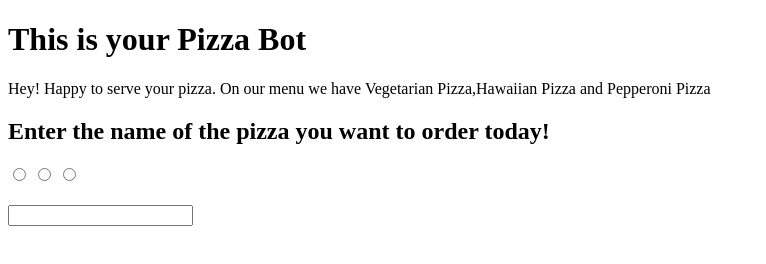
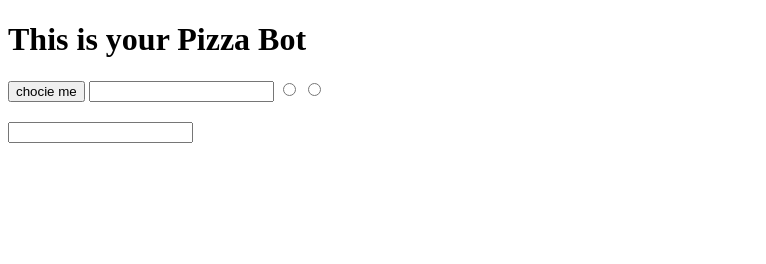
Before and after one commit to NasimMhn/pizza-bot, a plain HTML site: page code/index.html in a window 1280 px wide. Shown: the whole page, without its empty margins (0-766 px from the left). Drawn offline with Linux system fonts and the light colour scheme.

Commit message:
chnges before updating

```diff
--- a/code/index.html
+++ b/code/index.html
@@ -1,11 +1,13 @@
 <!DOCTYPE html>
 <html lang="en">
+
 <head>
   <meta charset="UTF-8" />
   <meta name="viewport" content="width=device-width, initial-scale=1.0" />
   <meta http-equiv="X-UA-Compatible" content="ie=edge" />
   <title>Project 4: Pizzabot</title>
 </head>
+
 <body>
   <container>
 
@@ -21,24 +23,25 @@
     <div class="form-section">
 
       <form action="">
+        <button id="pizzatype" type="radio" name="pizzatype">chocie me</button>
 
-      <input type="radio" name="pizzatype"></input>
-      <input type="radio" name="pizzatype"></input>
-      <input type="radio" name="pizzatype"></input>
+        <input></input>
+        <input id="pizzatype" type="radio" name="pizzatype"></input>
+        <input id="pizzatype" type="radio" name="pizzatype"></input>
 
       </form>
 
-  <div class = "orderquantity">
-    <h2 id= "orderquantity"></h2>
+      <div class="orderquantity">
+        <h2 id="orderquantity"></h2>
         <input type="number"></input>
       </div>
 
-  <div class= "orderprice">
-    <h2 id= "orderprice"></h2>
+      <div class="orderprice">
+        <h2 id="orderprice"></h2>
       </div>
 
-  <div class = "ordertime">
-    <h2 id= "ordertime"></h2>
+      <div class="ordertime">
+        <h2 id="ordertime"></h2>
       </div>
 
     </div>
@@ -46,4 +49,5 @@
   </container>
   <script src="pizzabot.js"></script>
 </body>
+
 </html>
--- a/code/pizzabot.js
+++ b/code/pizzabot.js
@@ -12,16 +12,21 @@ document.getElementById("greeting").innerHTML = `Hey! Happy to serve your pizza.
 
 //Iteration 5 - checking that the pizza is on the menu    //Iteration6 - part1
 //when checkorderName goes into the function trick the function to exit and go to validate var valid which checks if the pizzaName is on the menu.
-const checkOrderName = (orderName) =>{
-    if (orderName==vegetarian || orderName==hawaiian || orderName == pepperoni) {
+//document.getElementById("pizzatype").addEventListener("click", orderName);
+
+const checkOrderName = (orderName) =>
+    if (orderName == vegetarian || orderName == hawaiian || orderName == pepperoni) {
         return true
     } else {
         alert('choose the right one')
         return false
     }
-}
+};
 
-//checkOrderName(orderName)
+console.log(checkOrderName.addEventListener("click", orderName);
+
+
+        checkOrderName(orderName)
 
         //Iteration3 - Ask the customer
 
@@ -49,9 +54,9 @@ let totalPrice = totalCost(orderQuantity)
         //Iteration5 - show cooking times    //Iteration6 - part3
         const cookingTime = (orderQuantity) => {
 
-    if (orderQuantity <= 2 ) {
+            if (orderQuantity <= 2) {
                 return 10
-    } else if (orderQuantity >= 6){
+            } else if (orderQuantity >= 6) {
                 return 20
             } else {
                 return 15
```
Also changed, not shown: code.png (added). Lines whose indentation alone changed are shown as unchanged.
